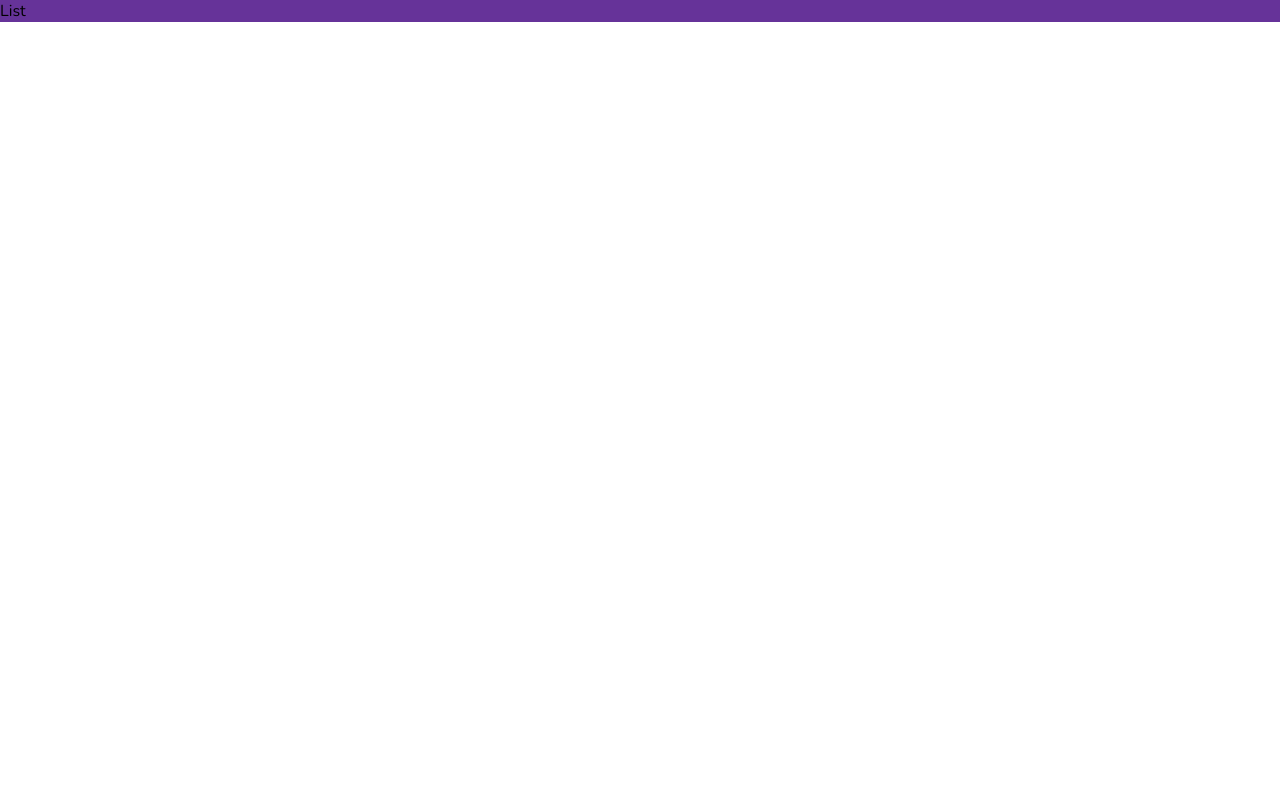
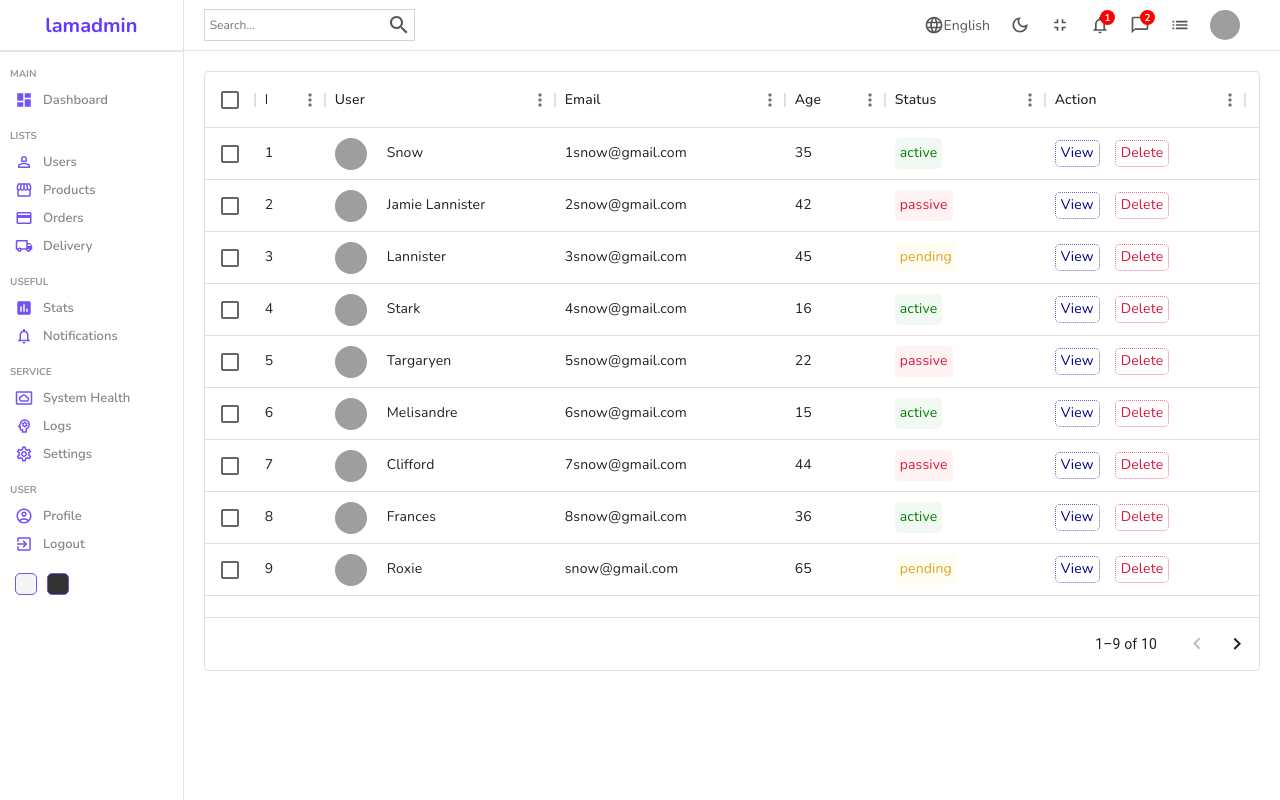
Before and after one commit to Matt-LaRochelle/react-admin, a React (Create React App) app: page /users in a window 1280 px wide. Built offline with nearby package versions, Linux system fonts and the light colour scheme; grey boxes are pictures that could not be loaded.

Commit message:
user list complete

```diff
--- a/package.json
+++ b/package.json
@@ -7,6 +7,7 @@
     "@emotion/styled": "^11.11.0",
     "@mui/icons-material": "^5.14.1",
     "@mui/material": "^5.14.2",
+    "@mui/x-data-grid": "^6.10.2",
     "@testing-library/jest-dom": "^5.17.0",
     "@testing-library/react": "^13.4.0",
     "@testing-library/user-event": "^13.5.0",
--- /dev/null
+++ b/src/components/datatable/Datatable.jsx
@@ -0,0 +1,38 @@
+import "./datatable.scss"
+import { DataGrid } from '@mui/x-data-grid';
+import {userColumns, userRows} from '../../datatablesource';
+
+const Datatable = () => {
+    const actionColumn = [
+        {
+            field: "action",
+            headerName: "Action",
+            width: 200,
+            renderCell: () => {
+                return (
+                    <div className="cellAction">
+                        <div className="viewButton">View</div>
+                        <div className="deleteButton">Delete</div>
+                    </div>
+                )
+            },
+        },
+    ];
+    return (
+        <div className="datatable">
+            <DataGrid
+                rows={userRows}
+                columns={userColumns.concat(actionColumn)}
+                initialState={{
+                pagination: {
+                    paginationModel: { page: 0, pageSize: 9 },
+                },
+                }}
+                pageSizeOptions={9}
+                checkboxSelection
+            />
+        </div>
+    )
+}
+
+export default Datatable
--- /dev/null
+++ b/src/components/datatable/datatable.scss
@@ -0,0 +1,57 @@
+.datatable {
+    height: 600px;
+    padding: 20px;
+
+    .cellWithImg {
+        display: flex;
+        align-items: center;
+
+        .cellImg {
+            width: 32px;
+            height: 32px;
+            border-radius: 50%;
+            object-fit: cover;
+            margin-right: 20px;
+        }
+    }
+
+    .cellWithStatus {
+        padding: 5px;
+        border-radius: 5px;
+
+        &.active {
+            background-color: rgba(0, 128, 0, 0.05);
+            color: green;
+        }
+        &.pending {
+            background-color: rgba(255, 217, 0, 0.05);
+            color: goldenrod;
+        }
+        &.passive {
+            background-color: rgba(255, 0, 0, 0.05);
+            color: crimson;
+        }
+    }
+
+    .cellAction {
+        display: flex;
+        align-items: center;
+        gap: 15px;
+
+        .viewButton {
+            padding: 2px 5px;
+            border-radius: 5px;
+            color: darkblue;
+            border: 1px dotted rgba(0, 0, 139, 0.596);
+            cursor: pointer;
+        }
+
+        .deleteButton {
+            padding: 2px 5px;
+            border-radius: 5px;
+            color: crimson;
+            border: 1px dotted rgba(220, 20, 60, 0.6);
+            cursor: pointer;
+        }
+    }
+}
--- /dev/null
+++ b/src/datatablesource.js
@@ -0,0 +1,123 @@
+export const userColumns = [
+    { field: "id", headerName: "ID", width: 70 },
+    {
+      field: "user",
+      headerName: "User",
+      width: 230,
+      renderCell: (params) => {
+        return (
+          <div className="cellWithImg">
+            <img className="cellImg" src={params.row.img} alt="avatar" />
+            {params.row.username}
+          </div>
+        );
+      },
+    },
+    {
+      field: "email",
+      headerName: "Email",
+      width: 230,
+    },
+
+    {
+      field: "age",
+      headerName: "Age",
+      width: 100,
+    },
+    {
+      field: "status",
+      headerName: "Status",
+      width: 160,
+      renderCell: (params) => {
+        return (
+          <div className={`cellWithStatus ${params.row.status}`}>
+            {params.row.status}
+          </div>
+        );
+      },
+    },
+  ];
+
+  //temporary data
+  export const userRows = [
+    {
+      id: 1,
+      username: "Snow",
+      img: "https://images.pexels.com/photos/1820770/pexels-photo-1820770.jpeg?auto=compress&cs=tinysrgb&dpr=2&w=500",
+      status: "active",
+      email: "1snow@gmail.com",
+      age: 35,
+    },
+    {
+      id: 2,
+      username: "Jamie Lannister",
+      img: "https://images.pexels.com/photos/1820770/pexels-photo-1820770.jpeg?auto=compress&cs=tinysrgb&dpr=2&w=500",
+      email: "2snow@gmail.com",
+      status: "passive",
+      age: 42,
+    },
+    {
+      id: 3,
+      username: "Lannister",
+      img: "https://images.pexels.com/photos/1820770/pexels-photo-1820770.jpeg?auto=compress&cs=tinysrgb&dpr=2&w=500",
+      email: "3snow@gmail.com",
+      status: "pending",
+      age: 45,
+    },
+    {
+      id: 4,
+      username: "Stark",
+      img: "https://images.pexels.com/photos/1820770/pexels-photo-1820770.jpeg?auto=compress&cs=tinysrgb&dpr=2&w=500",
+      email: "4snow@gmail.com",
+      status: "active",
+      age: 16,
+    },
+    {
+      id: 5,
+      username: "Targaryen",
+      img: "https://images.pexels.com/photos/1820770/pexels-photo-1820770.jpeg?auto=compress&cs=tinysrgb&dpr=2&w=500",
+      email: "5snow@gmail.com",
+      status: "passive",
+      age: 22,
+    },
+    {
+      id: 6,
+      username: "Melisandre",
+      img: "https://images.pexels.com/photos/1820770/pexels-photo-1820770.jpeg?auto=compress&cs=tinysrgb&dpr=2&w=500",
+      email: "6snow@gmail.com",
+      status: "active",
+      age: 15,
+    },
+    {
+      id: 7,
+      username: "Clifford",
+      img: "https://images.pexels.com/photos/1820770/pexels-photo-1820770.jpeg?auto=compress&cs=tinysrgb&dpr=2&w=500",
+      email: "7snow@gmail.com",
+      status: "passive",
+      age: 44,
+    },
+    {
+      id: 8,
+      username: "Frances",
+      img: "https://images.pexels.com/photos/1820770/pexels-photo-1820770.jpeg?auto=compress&cs=tinysrgb&dpr=2&w=500",
+      email: "8snow@gmail.com",
+      status: "active",
+      age: 36,
+    },
+    {
+      id: 9,
+      username: "Roxie",
+      img: "https://images.pexels.com/photos/1820770/pexels-photo-1820770.jpeg?auto=compress&cs=tinysrgb&dpr=2&w=500",
+      email: "snow@gmail.com",
+      status: "pending",
+      age: 65,
+    },
+    {
+      id: 10,
+      username: "Roxie",
+      img: "https://images.pexels.com/photos/1820770/pexels-photo-1820770.jpeg?auto=compress&cs=tinysrgb&dpr=2&w=500",
+      email: "snow@gmail.com",
+      status: "active",
+      age: 65,
+    },
+  ];
--- a/src/pages/list/List.jsx
+++ b/src/pages/list/List.jsx
@@ -1,10 +1,16 @@
-import React from "react";
 import './list.scss'
+import Sidebar from '../../components/sidebar/Sidebar'
+import Navbar from '../../components/navbar/Navbar'
+import Datatable from '../../components/datatable/Datatable'
 
 const List = () => {
     return (
         <div className="list">
-            List
+            <Sidebar />
+            <div className='listContainer'>
+                <Navbar />
+                <Datatable />
+            </div>
         </div>
     )
 }
--- a/src/pages/list/list.scss
+++ b/src/pages/list/list.scss
@@ -1,6 +1,8 @@
 .list {
-    background-color: rebeccapurple;
-    .title {
-        color: white;
+    display: flex;
+    width: 100%;
+
+    .listContainer {
+        flex: 6;
     }
 }
```
Also changed, not shown: 1 other file (tests, documents, lock files or other folders).
